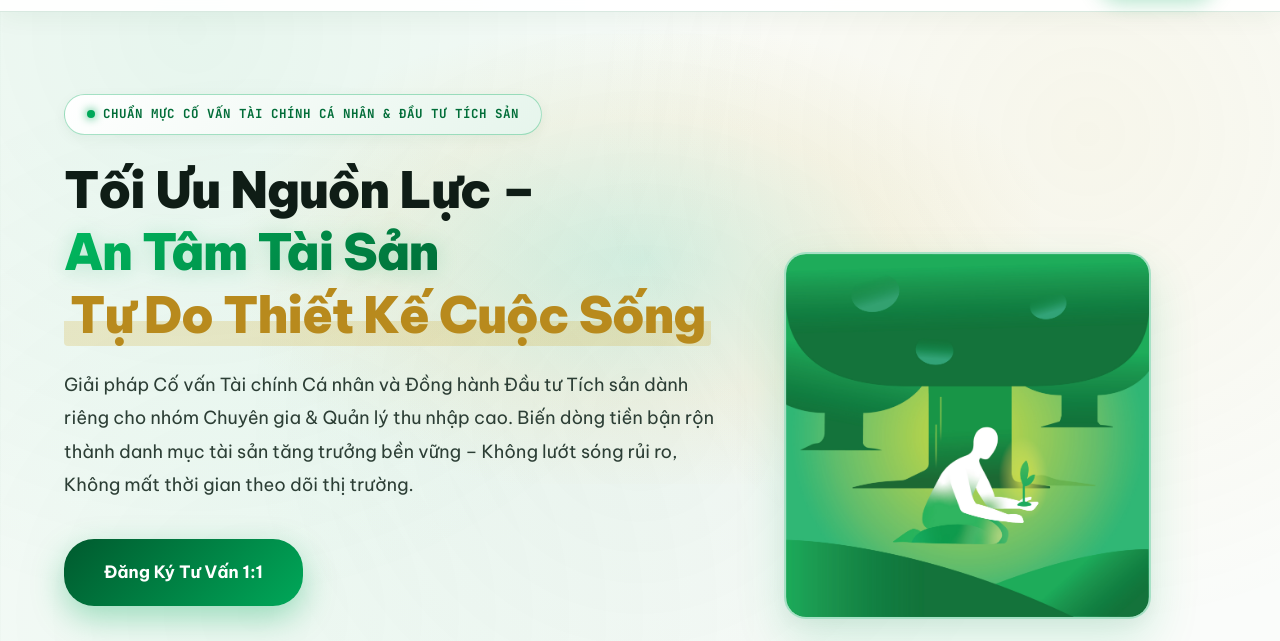
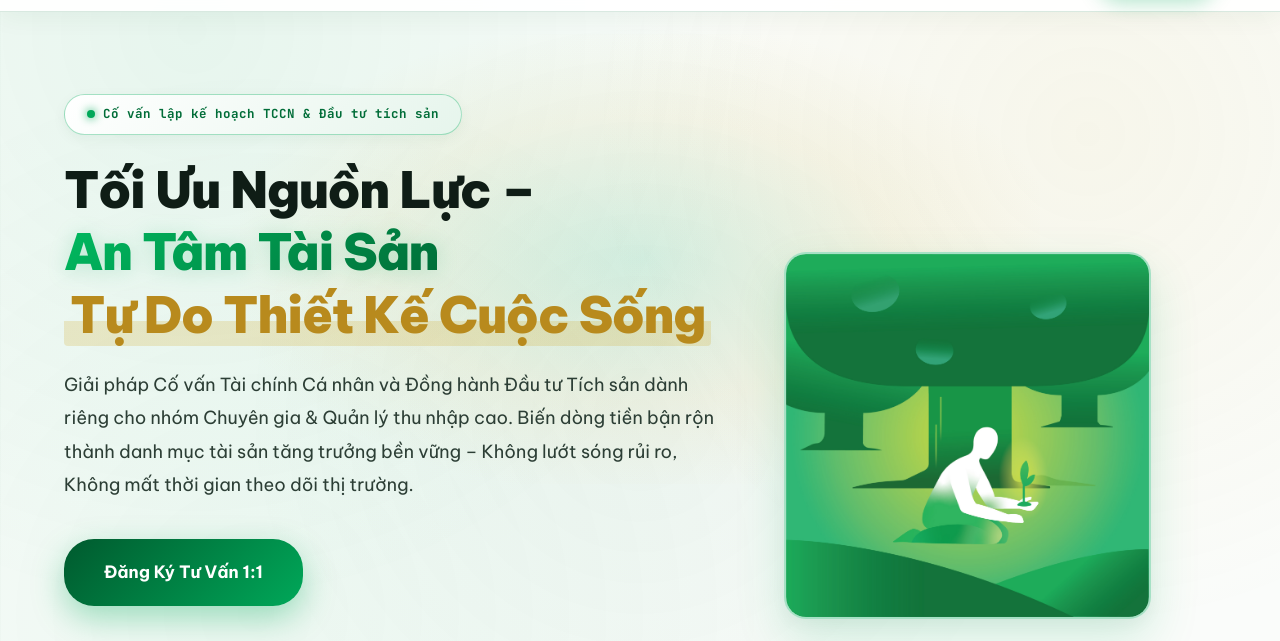
Before and after one commit to yenlelhy-del/wealthplanning, a plain HTML site: page index.html in a window 1280 px wide. Shown: the part 66-707 px from the top of the page. Drawn offline with Linux system fonts and the light colour scheme.

Commit message:
fix(copy): update top hero tag badge copy to 'Cố vấn lập kế hoạch TCCN & Đầu tư tích sản'

```diff
--- a/index.html
+++ b/index.html
@@ -1902,7 +1902,7 @@
                 <div>
                     <div class="hero-tag">
                         <span class="hero-tag-dot"></span>
-                        CHUẨN MỰC CỐ VẤN TÀI CHÍNH CÁ NHÂN & ĐẦU TƯ TÍCH SẢN
+                        Cố vấn lập kế hoạch TCCN & Đầu tư tích sản
                     </div>
                     <h1>
                         Tối Ưu Nguồn Lực – <span class="green-gradient">An Tâm Tài Sản</span><br>
```
Also changed, not shown: wealth_planning_landing_page.html (+1 -1 lines).
